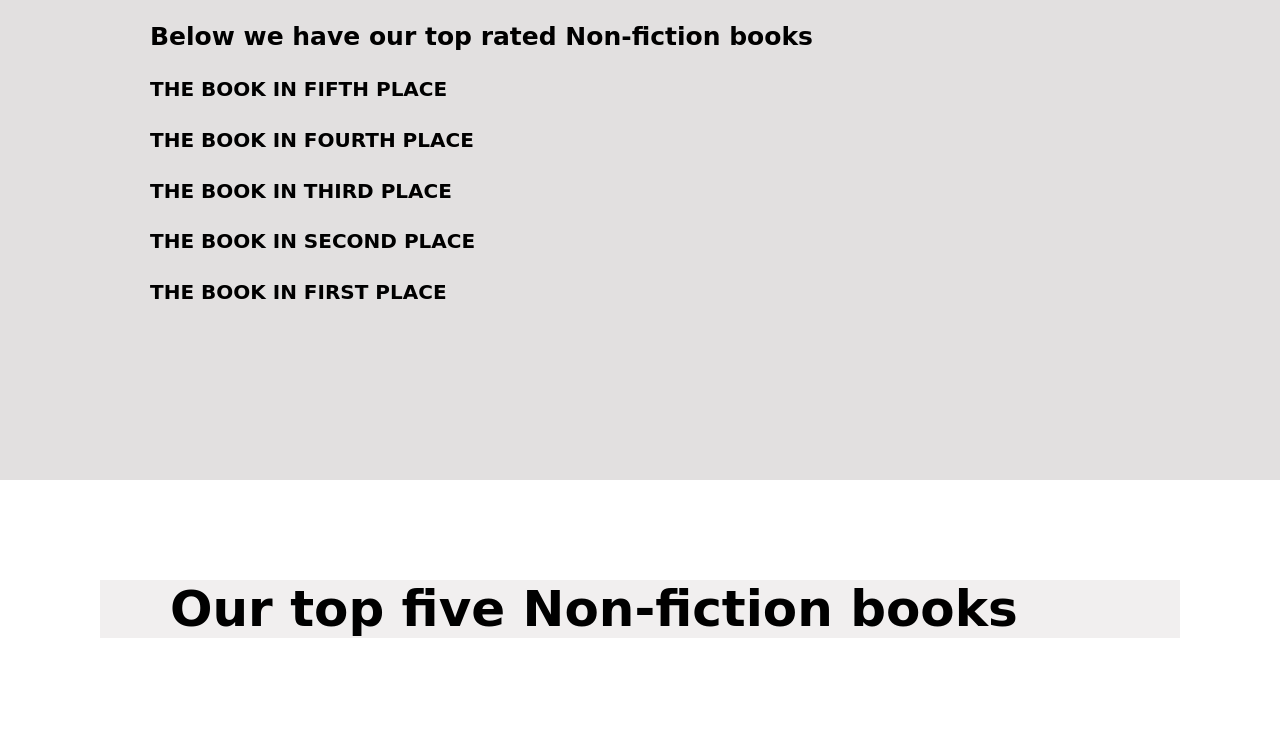
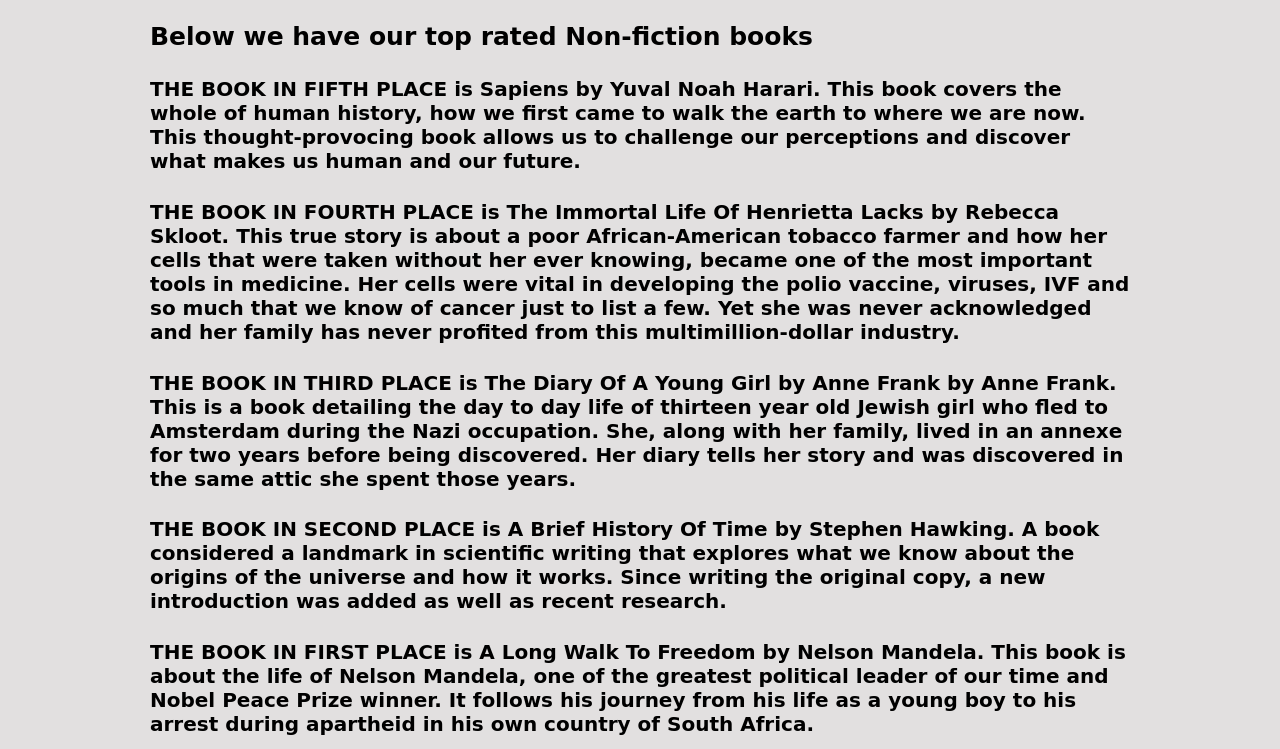
Before and after one commit to Seynab150/f1infopage, a plain HTML site: page other.html in a window 1280 px wide. Shown: the part 1131-1880 px from the top of the page. Drawn offline with Linux system fonts and the light colour scheme; a web font is replaced by a local one.

Commit message:
Update other.html

```diff
--- a/other.html
+++ b/other.html
@@ -48,23 +48,24 @@
   </h4>
 
   <h4>
-    THE BOOK IN FIFTH PLACE
+    THE BOOK IN FIFTH PLACE is Sapiens by Yuval Noah Harari. This book covers the whole of human history, how we first came to walk the earth to where we are now. This thought-provocing book allows us to challenge our perceptions and discover what makes us human and our future.
   </h4>
 
   <h4>
-    THE BOOK IN FOURTH PLACE
+    THE BOOK IN FOURTH PLACE is The Immortal Life Of Henrietta Lacks by Rebecca Skloot. This true story is about a poor African-American tobacco farmer and how her cells that were taken without her ever knowing, became one of the most important tools in medicine. Her cells were vital in developing the polio vaccine, viruses, IVF and so much that we know of cancer just to list a few. Yet she was never acknowledged and her family has never profited from this multimillion-dollar industry.
   </h4>
 
   <h4>
-    THE BOOK IN THIRD PLACE
+    THE BOOK IN THIRD PLACE is The Diary Of A Young Girl by Anne Frank by Anne Frank. This is a book detailing the day to day life of thirteen year old Jewish girl who fled to Amsterdam during the Nazi occupation. She, along with her family, lived in an annexe for two years before being discovered. Her diary tells her story and was discovered in the same attic she spent those years.
   </h4>
 
   <h4>
-    THE BOOK IN SECOND PLACE
+    THE BOOK IN SECOND PLACE is A Brief History Of Time by Stephen Hawking. A book considered a landmark in scientific writing that explores what we know about the origins of the universe and how it works. Since writing the original copy, a new introduction was added as well as recent research.
+
   </h4>
 
   <h4>
-    THE BOOK IN FIRST PLACE
+    THE BOOK IN FIRST PLACE is A Long Walk To Freedom by Nelson Mandela. This book is about the life of Nelson Mandela, one of the greatest political leader of our time and Nobel Peace Prize winner. It follows his journey from his life as a young boy to his arrest during apartheid in his own country of South Africa.
   </h4>
 
   </div>
```
